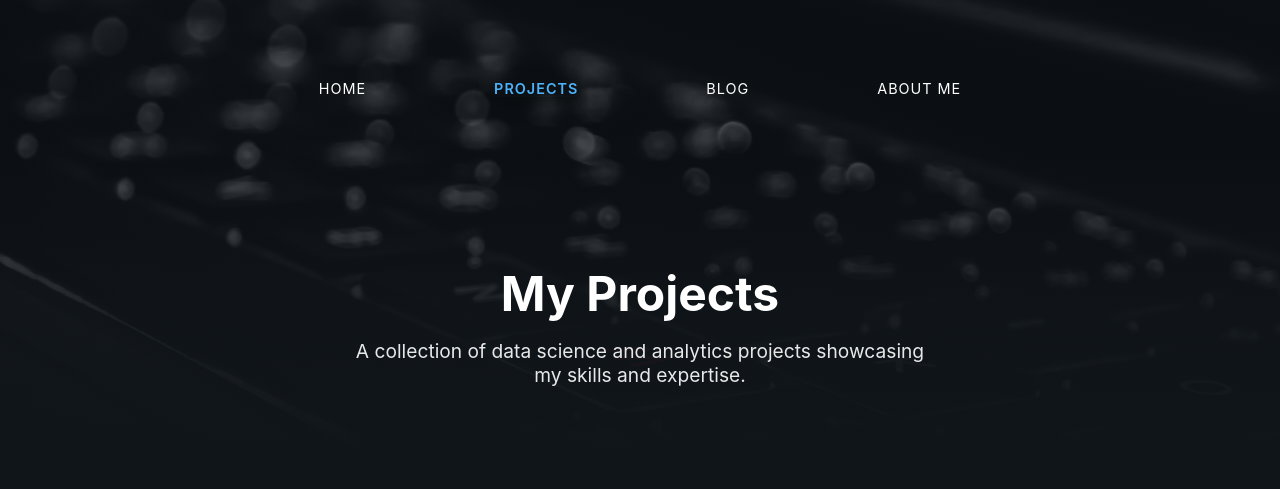
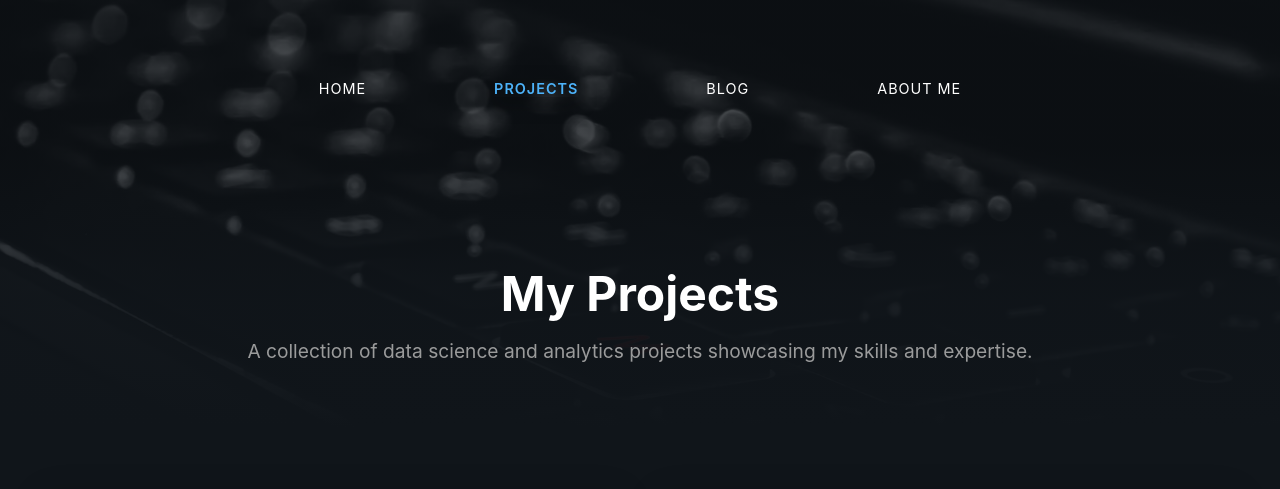
Before and after one commit to marcovietovega/portfolio, a Jekyll site: the page built from projects.md, in a window 1280 px wide. Shown: the top 489 px of the page. Built offline with Jekyll 4.4.1, drawn with Linux system fonts in a browser that asks for light colours; grey boxes are pictures that could not be loaded.

Commit message:
style: enhance projects page structure and styling
- Wrapped the projects page content in a new div for better layout control.
- Updated the page header styles to be more specific to the projects page.
- Adjusted subtitle color for improved visibility.

```diff
--- a/_sass/partials/_base.scss
+++ b/_sass/partials/_base.scss
@@ -50,9 +50,9 @@
 }
 
 .page-subtitle {
+  color: #aaa;
   font-size: 1.2rem;
   opacity: 0.9;
-  max-width: 600px;
   margin: 0 auto;
 }
 
--- a/_sass/partials/_projects.scss
+++ b/_sass/partials/_projects.scss
@@ -1,10 +1,10 @@
 /* Projects Page Specific Styles */
-.page-header {
+.projects-page .page-header {
   background: url("../img/projects-bg.jpg") center/cover no-repeat;
   position: relative;
 }
 
-.page-header::before {
+.projects-page .page-header::before {
   content: "";
   position: absolute;
   inset: 0;
@@ -17,7 +17,7 @@
   z-index: 0;
 }
 
-.page-header .container {
+.projects-page .page-header .container {
   position: relative;
   z-index: 2;
   padding-top: 10rem;
--- a/projects.md
+++ b/projects.md
@@ -2,6 +2,8 @@
 layout: default
 title: "Projects"
 ---
+
+<div class="projects-page">
 
 <section class="page-header">
   <div class="container">
@@ -83,3 +85,5 @@
     </div>
   </div>
 </section>
+
+</div>
```
